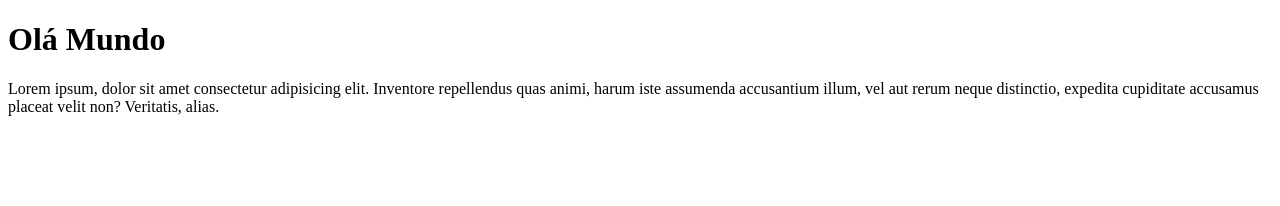
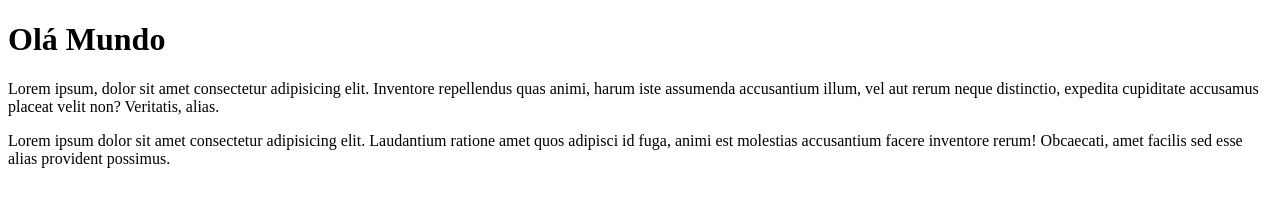
Before and after one commit to Gabriel03SM/Hello-World, a plain HTML site: page site exemplo/index.html in a window 1280 px wide. Drawn offline with Linux system fonts and the light colour scheme.

Commit message:
Update index.html
adicionei um paragrafo

```diff
--- a/site exemplo/index.html
+++ b/site exemplo/index.html
@@ -8,5 +8,6 @@
 <body>
     <h1>Olá Mundo</h1>
     <p>Lorem ipsum, dolor sit amet consectetur adipisicing elit. Inventore repellendus quas animi, harum iste assumenda accusantium illum, vel aut rerum neque distinctio, expedita cupiditate accusamus placeat velit non? Veritatis, alias.</p>
+    <p>Lorem ipsum dolor sit amet consectetur adipisicing elit. Laudantium ratione amet quos adipisci id fuga, animi est molestias accusantium facere inventore rerum! Obcaecati, amet facilis sed esse alias provident possimus.</p>
 </body>
 </html>
```
